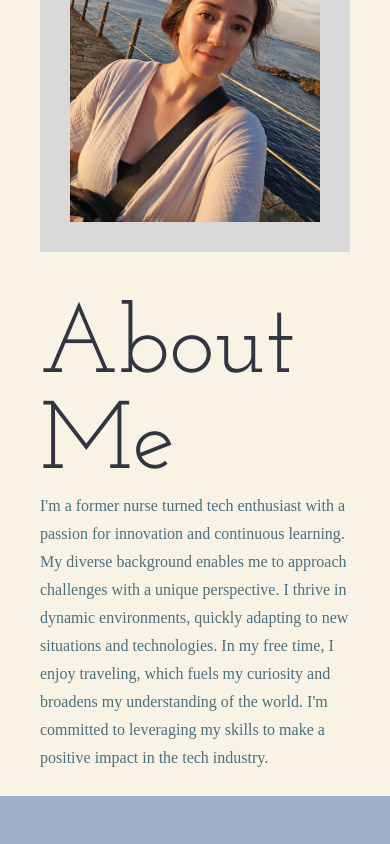
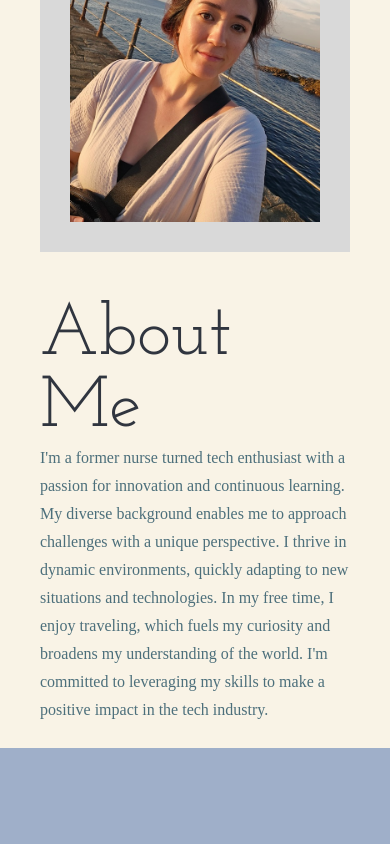
Before and after one commit to Laurasgold/home-page, a SvelteKit app: page / in a window 390 px wide. Shown: the part 1113-1957 px from the top of the page. Built offline with nearby package versions, Linux system fonts and the light colour scheme; a web font is replaced by a local one.

Commit message:
changed clamps to make fonts more responsive

```diff
--- a/src/styles/var.css
+++ b/src/styles/var.css
@@ -16,7 +16,7 @@
 /* vw value is relative to the viewport width, and so 10vw is 10 percent of the width of the viewport. */
 
   --font-size-hero: clamp(3.5rem, 10vw + 1rem, 13rem); /* 200 */
-  --font-size-large: clamp(6rem, 5vw + 1rem, 8rem);/* 128px */
+  --font-size-large: clamp(4.5rem, 5vw + 1rem, 8rem);/* 128px */
   --font-size-medium: clamp(3rem, 5vw + 0.5rem, 4.75rem); /* 64px */
   --font-size-small: clamp(2rem, 5vw + 0.5rem, 2rem); /* 32px */
   --font-size-xsmall: clamp(1.5rem, 5vw + 0.5rem, 1.875rem); /* 30px */
```
